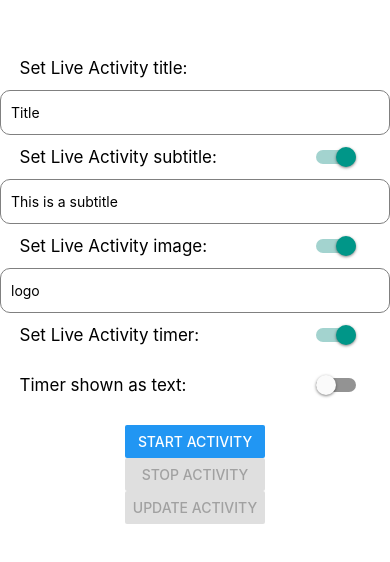
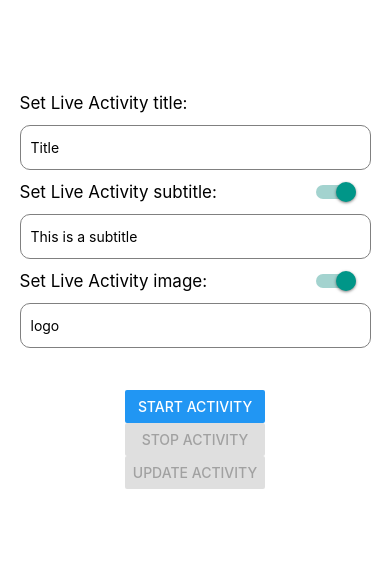
Before and after one commit to software-mansion-labs/expo-live-activity, a React Native app in the folder example/: screen / in a window 390 px wide. Shown: the part 116-678 px from the top of the page. Built offline with nearby package versions, Linux system fonts and the light colour scheme.

Commit message:
Don't show timer controls on android

```diff
--- a/example/App.tsx
+++ b/example/App.tsx
@@ -125,6 +125,8 @@ export default function App() {
         value={imageName}
         editable={passImage}
       />
+      { Platform.OS === "ios" && (
+        <>
         <View style={styles.labelWithSwitch}>
           <Text style={styles.label}>Set Live Activity timer:</Text>
           <Switch
@@ -133,7 +135,7 @@ export default function App() {
             />
         </View>
           <View style={styles.timerControlsContainer}>
-      { Platform.OS === "ios" && passDate && (
+        { passDate && (
           <RNDateTimePicker
             value={date}
             mode="time"
@@ -151,7 +153,8 @@ export default function App() {
                 value={timerType == "digital"}
             />
         </View>
-
+        </>
+      )}
       <View style={styles.buttonsContainer}>
         <Button
           title="Start Activity"
@@ -178,10 +181,7 @@ const styles = StyleSheet.create({
     flex: 1,
     alignItems: "center",
     justifyContent: "center",
-  },
-  inputs: {
-    alignItems: "flex-start",
-    width: "90%",
+
   },
   timerControlsContainer: {
     flexDirection: "row",
@@ -205,7 +205,7 @@ const styles = StyleSheet.create({
   },
   input: {
     height: 45,
-    width: "100%",
+    width: "90%",
     marginVertical: 12,
     borderWidth: 1,
     borderColor: "gray",
@@ -228,7 +228,4 @@ const styles = StyleSheet.create({
     width: "90%",
     justifyContent: "center",
   },
-  switch: {
-    padding: 10
-  }
 });
```
Lines whose indentation alone changed are shown as unchanged.
